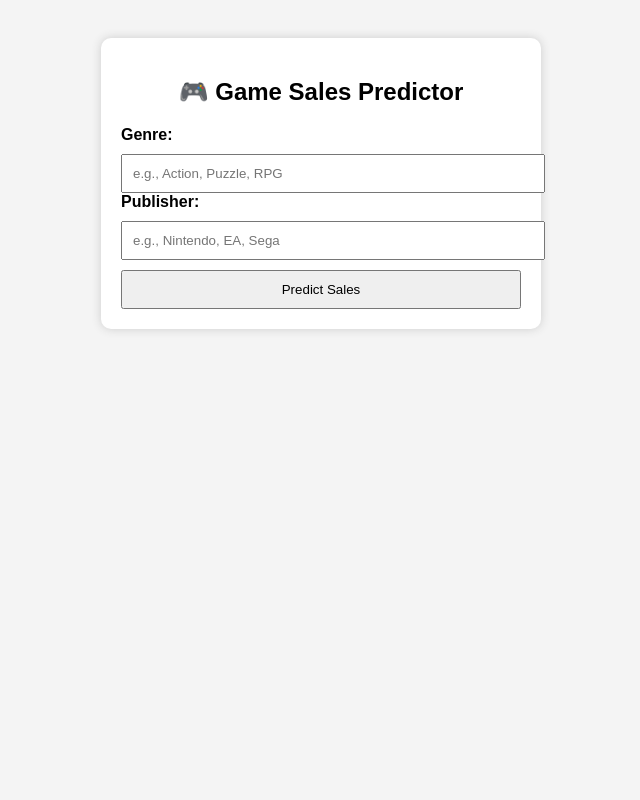
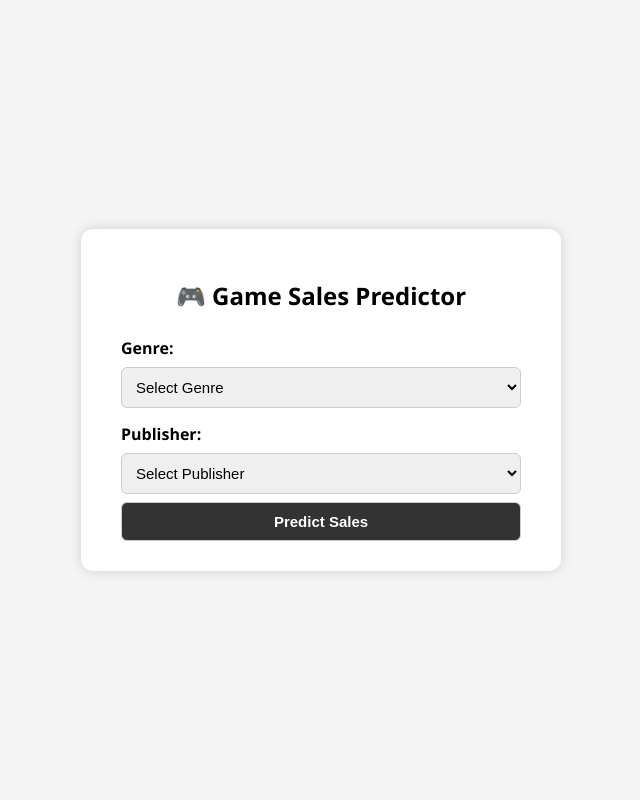
Before and after one commit to maojude27/Bootcamp-Week-final---Project, a Flask app: page / in a window 1280 px wide. Shown: the whole page, without its empty margins (319-959 px from the left). Run offline with Flask 3, Linux system fonts and the light colour scheme.

Commit message:
final app and dropdown better UI index

```diff
--- a/app.py
+++ b/app.py
@@ -9,13 +9,14 @@ app = Flask(__name__)
 
 # === Load Model and Features ===
 try:
+    print("📁 Loading model and features...")
     with open("game_sales_model.pkl", "rb") as model_file:
         model = pickle.load(model_file)
 
     with open("features.pkl", "rb") as features_file:
         features = pickle.load(features_file)
 
-    print("✅ Model and features loaded.")
+    print("✅ Model and features loaded:", type(model), type(features))
 except Exception as e:
     print("❌ Error loading model or features:", e)
     model = None
--- a/templates/index.html
+++ b/templates/index.html
@@ -3,30 +3,92 @@
 <head>
     <title>Game Sales Predictor</title>
     <style>
-        body { font-family: Arial; background: #f4f4f4; padding: 30px; }
-        .box { background: white; padding: 20px; max-width: 400px; margin: auto; border-radius: 10px; box-shadow: 0 0 10px #ccc; }
-        h2 { text-align: center; }
-        label { font-weight: bold; }
-        input, select, button { width: 100%; padding: 10px; margin-top: 10px; }
-        .result { margin-top: 20px; color: green; font-weight: bold; text-align: center; }
+        body {
+            font-family: 'Segoe UI', sans-serif;
+            background: #f4f4f4;
+            display: flex;
+            justify-content: center;
+            align-items: center;
+            height: 100vh;
+            margin: 0;
+        }
+        .box {
+            background: white;
+            padding: 30px 40px;
+            border-radius: 12px;
+            box-shadow: 0 0 12px rgba(0, 0, 0, 0.15);
+            width: 100%;
+            max-width: 400px;
+        }
+        h2 {
+            text-align: center;
+            margin-bottom: 25px;
+        }
+        label {
+            font-weight: bold;
+            display: block;
+            margin-top: 15px;
+        }
+        select, button {
+            width: 100%;
+            padding: 10px;
+            margin-top: 8px;
+            border-radius: 6px;
+            border: 1px solid #ccc;
+            font-size: 15px;
+        }
+        button {
+            background: #333;
+            color: white;
+            font-weight: bold;
+            cursor: pointer;
+        }
+        button:hover {
+            background: #222;
+        }
+        .result {
+            margin-top: 20px;
+            font-weight: bold;
+            color: green;
+            text-align: center;
+        }
     </style>
 </head>
 <body>
     <div class="box">
         <h2>🎮 Game Sales Predictor</h2>
         <form method="post">
-            <label for="genre">Genre:</label>
-            <input type="text" name="genre" required placeholder="e.g., Action, Puzzle, RPG">
+            <label>Genre:</label>
+            <select name="genre" required>
+                <option disabled selected>Select Genre</option>
+                <option value="Action">Action</option>
+                <option value="Adventure">Adventure</option>
+                <option value="RPG">RPG</option>
+                <option value="Simulation">Simulation</option>
+                <option value="Sports">Sports</option>
+                <option value="Puzzle">Puzzle</option>
+                <option value="Strategy">Strategy</option>
+                <option value="Shooter">Shooter</option>
+            </select>
 
-            <label for="publisher">Publisher:</label>
-            <input type="text" name="publisher" required placeholder="e.g., Nintendo, EA, Sega">
+            <label>Publisher:</label>
+            <select name="publisher" required>
+                <option disabled selected>Select Publisher</option>
+                <option value="Nintendo">Nintendo</option>
+                <option value="Electronic Arts">Electronic Arts</option>
+                <option value="Ubisoft">Ubisoft</option>
+                <option value="Activision">Activision</option>
+                <option value="Sega">Sega</option>
+                <option value="Square Enix">Square Enix</option>
+                <option value="Sony Computer Entertainment">Sony Computer Entertainment</option>
+                <option value="Capcom">Capcom</option>
+            </select>
 
             <button type="submit">Predict Sales</button>
         </form>
 
-        {% if prediction %}
+        {% if message %}
         <div class="result">
-            Predicted Sales: <strong>{{ prediction|round(2) }} million</strong><br>
             {{ message }}
         </div>
         {% endif %}
```
